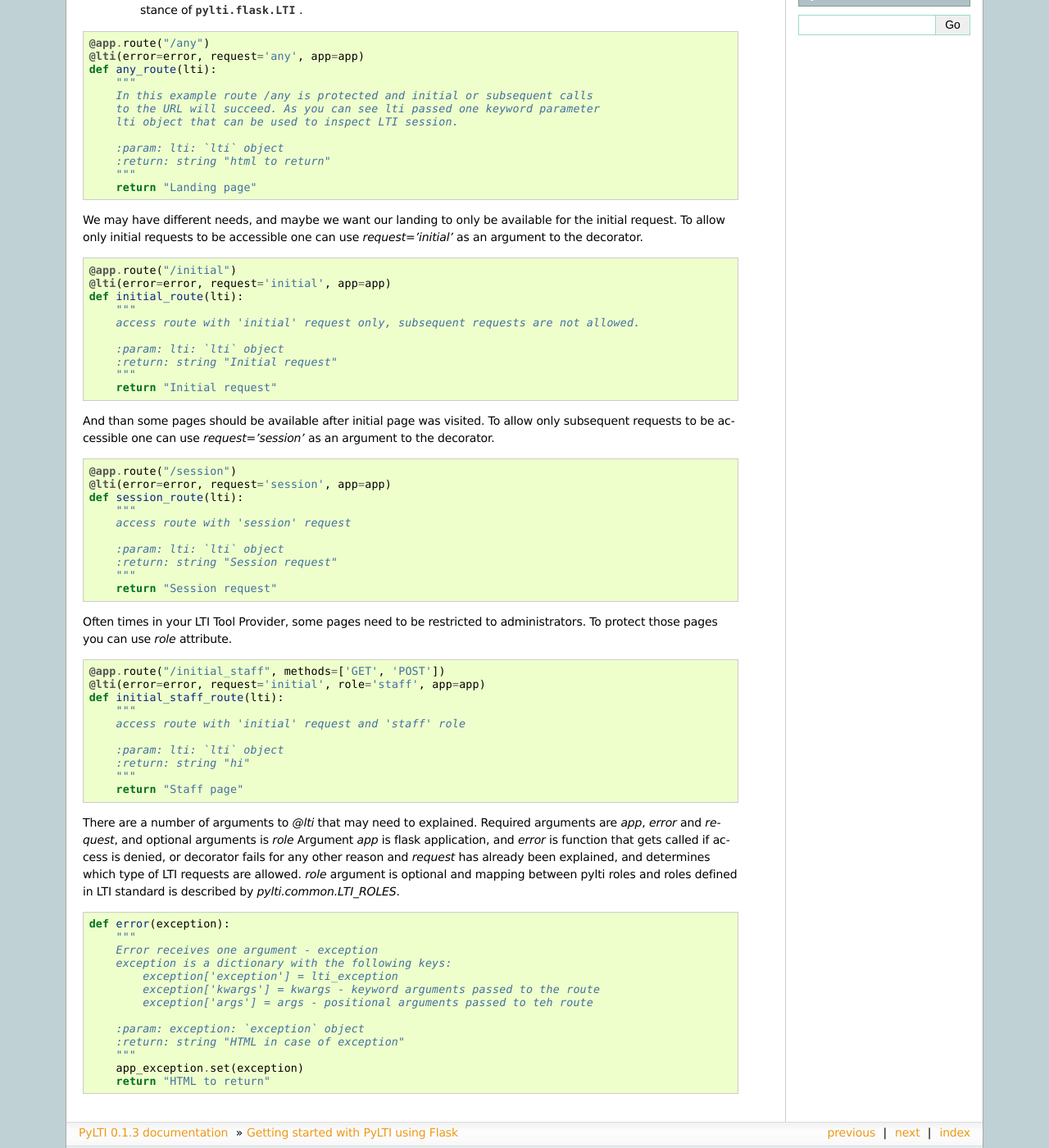
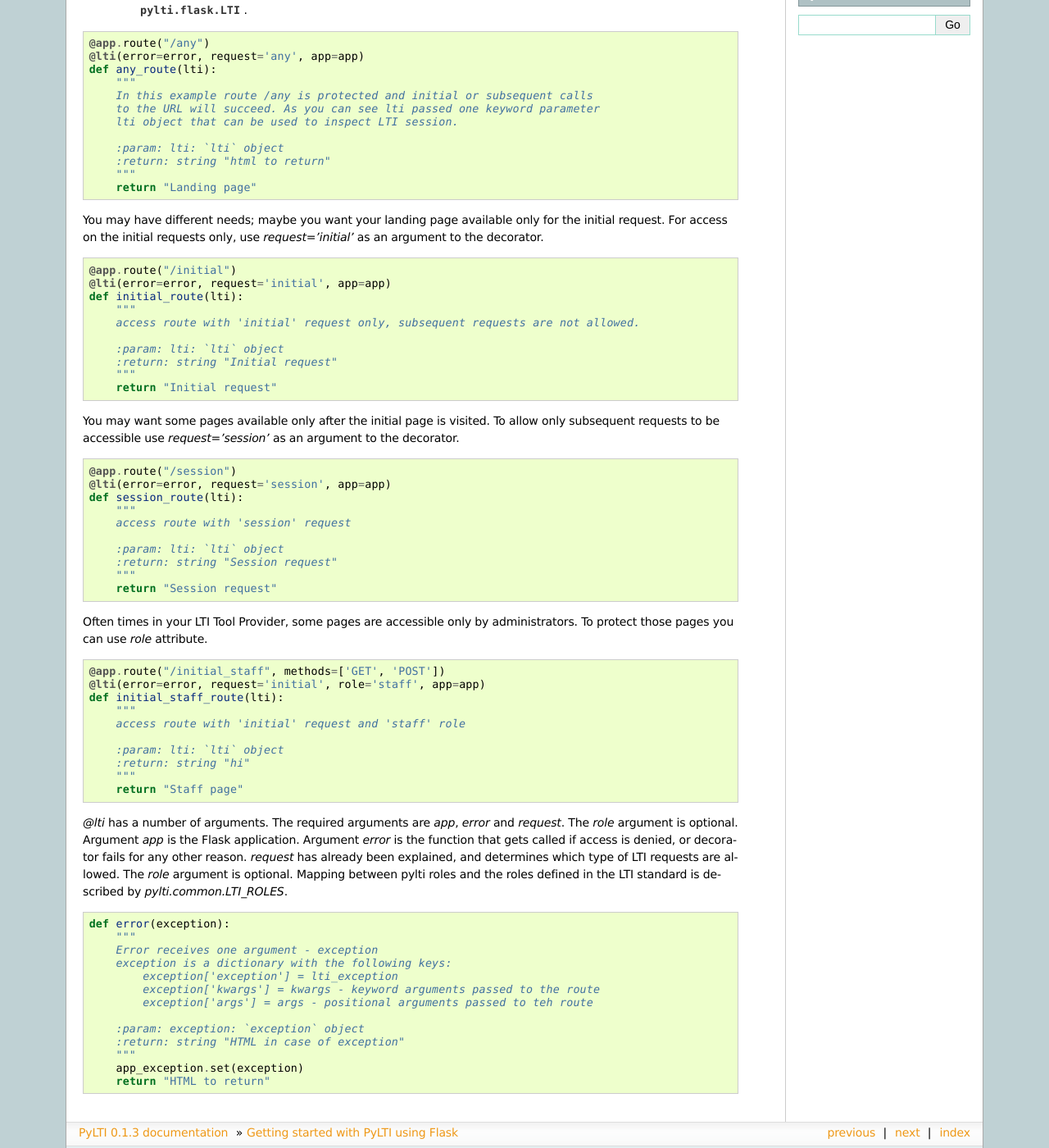
Before and after one commit to mitodl/pylti, a Sphinx documentation site: the page built from docs/source/flask.rst, in a window 1280 px wide and 1400 px high, scrolled down 300 px. Shown: the whole window at 82% size. Built offline with Sphinx 7.4.7, drawn with Linux system fonts in a browser that asks for light colours; some of the changed text lies outside the part shown.

Commit message:
edited text for usage, changed copyright so it's 'Massachusetts Institute of Technology'

```diff
--- a/docs/source/conf.py
+++ b/docs/source/conf.py
@@ -22,7 +22,7 @@ master_doc = 'index'
 
 # General information about the project.
 project = u'PyLTI'
-copyright = u'2014, ODL Engineering'
+copyright = u'2014, Massachusetts Institute of Technology'
 
 static_mod = os.path.join('..','..', 'pylti', '__init__.py')
 execfile(static_mod)
--- a/docs/source/flask.rst
+++ b/docs/source/flask.rst
@@ -11,9 +11,9 @@ To use pylti you will need to import the pylti flask decorator, and create a Fla
 
     app = Flask(__name__)
 
-Next let's look at how we can protect the landing page using pylti decorator. Note two things:
- * We use *@lti* decorator to protect route
- * Route takes named argument *lti* which provides way to interact with an LTI consumer
+Next let's look at how we can protect the landing page using the ``pylti`` decorator. Note two things:
+ * The *@lti* decorator protects the route
+ * The route takes a named argument *lti* which interacts with an LTI consumer
    *lti* object is an instance of :py:class:`pylti.flask.LTI` .
 
 .. code-block:: python
@@ -32,8 +32,8 @@ Next let's look at how we can protect the landing page using pylti decorator. No
         return "Landing page"
 
 
-We may have different needs, and maybe we want our landing to only be available for the initial request.
-To allow only initial requests to be accessible one can use *request='initial'* as an argument to the decorator.
+You may have different needs; maybe you want your landing page available only for the initial request.
+For access on the initial requests only, use *request='initial'* as an argument to the decorator.
 
 .. code-block:: python
 
@@ -48,8 +48,8 @@ To allow only initial requests to be accessible one can use *request='initial'*
         """
         return "Initial request"
 
-And than some pages should be available after initial page was visited.
-To allow only subsequent requests to be accessible one can use *request='session'* as an argument to the decorator.
+You may want some pages available only after the initial page is visited.
+To allow only subsequent requests to be accessible use *request='session'* as an argument to the decorator.
 
 .. code-block:: python
 
@@ -65,7 +65,7 @@ To allow only subsequent requests to be accessible one can use *request='session
         return "Session request"
 
 
-Often times in your LTI Tool Provider, some pages need to be restricted to administrators.
+Often times in your LTI Tool Provider, some pages are accessible only by administrators.
 To protect those pages you can use *role* attribute.
 
 .. code-block:: python
@@ -81,12 +81,12 @@ To protect those pages you can use *role* attribute.
         """
         return "Staff page"
 
-There are a number of arguments to *@lti* that may need to explained. Required arguments
-are *app*, *error* and *request*, and optional arguments is *role*
-Argument *app* is flask application, and *error* is function that gets called
-if access is denied, or decorator fails for any other reason and *request* has already been
+*@lti* has a number of arguments. The required arguments
+are *app*, *error* and *request*.  The *role* argument is optional.
+Argument *app* is the Flask application.  Argument *error* is the function that gets called
+if access is denied, or decorator fails for any other reason. *request* has already been
 explained, and determines which type of LTI requests are allowed.
-*role* argument is optional and mapping between pylti roles and roles defined in LTI
+The *role* argument is optional.  Mapping between pylti roles and the roles defined in the LTI
 standard is described by *pylti.common.LTI_ROLES*.
 
 .. code-block:: python
```
Also changed, not shown: other parts of docs/source/flask.rst (+2 -2 lines).
